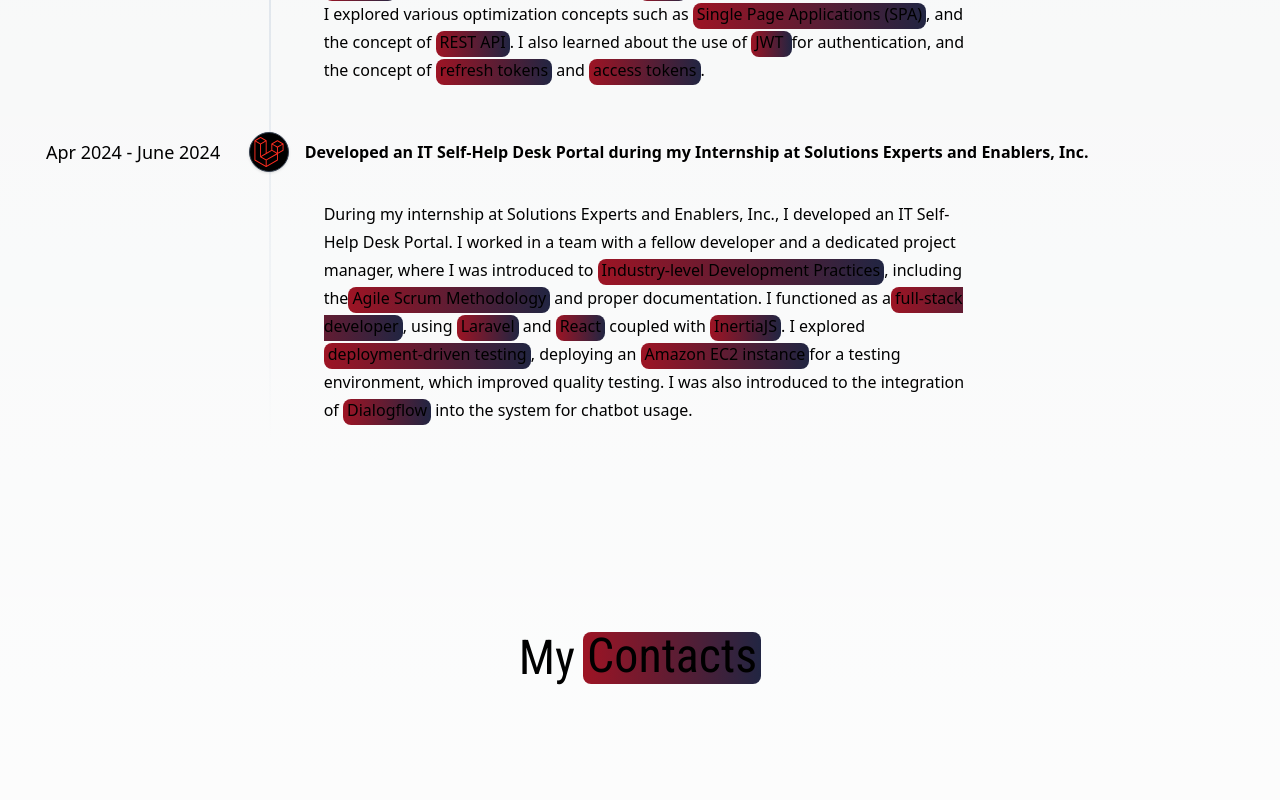
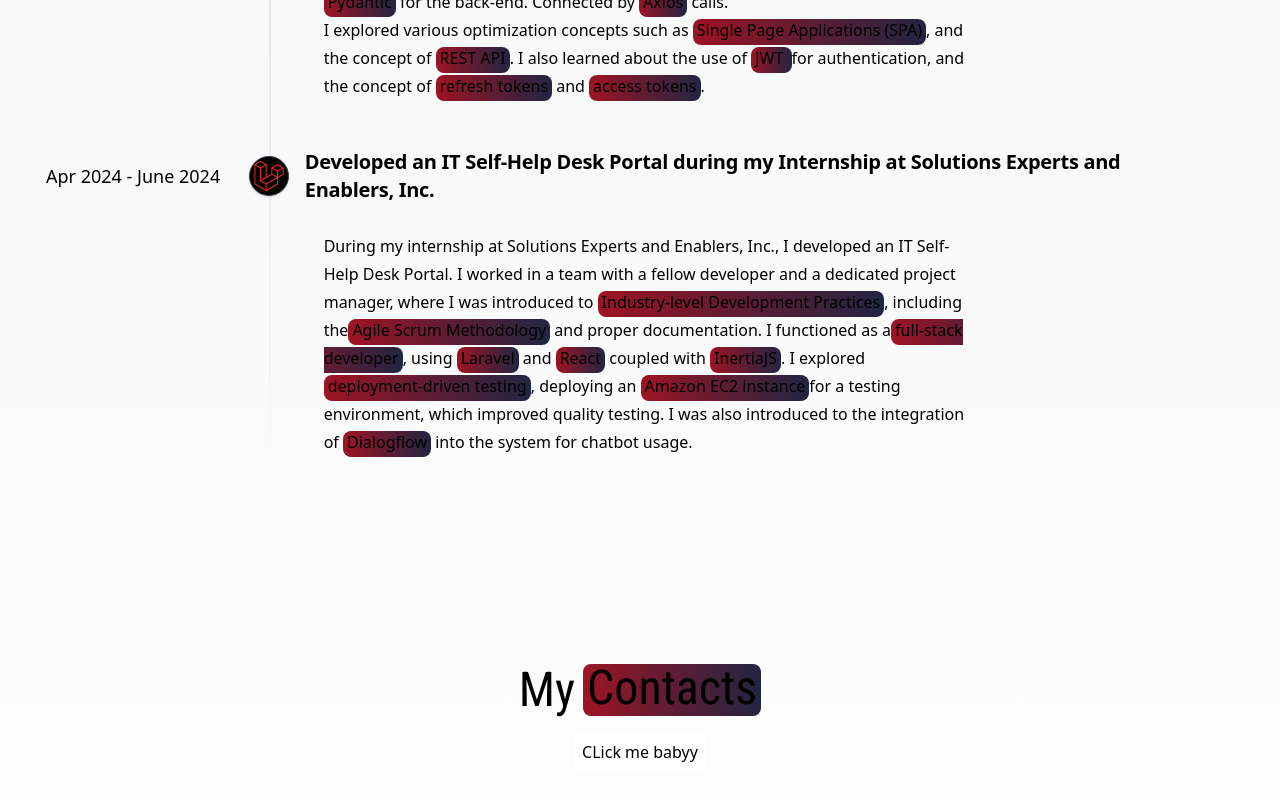
Before and after one commit to Bukangliwayway/haymeb-portfolio, a Next.js app: page / in a window 1280 px wide. Shown: the part 6488-7288 px from the top of the page. Built offline with nearby package versions, Linux system fonts and the light colour scheme; a web font is replaced by a local one.

Commit message:
contact us not yet updated tho

```diff
--- a/components/Contact/Index.tsx
+++ b/components/Contact/Index.tsx
@@ -1,13 +1,30 @@
-import React from "react";
+"use client";
+
+import React, { useState } from "react";
 import { Highlight } from "../ui/hero-highlight";
 
 const Contact = () => {
+  const fetchData = async () => {
+    const res = await fetch("/api/send", {
+      method: "POST",
+    });
+    const data = await res.json();
+
+    console.log(data); // { name: "John Doe" }
+  };
+
   return (
     <div className="flex flex-col">
       <div className="z-50 font-main-hero capitalize text-5xl text-center mt-28 mx-auto flex gap-2 justify-center items-center">
         <span>My</span>
         <Highlight className="text-black dark:text-white">Contacts</Highlight>
       </div>
+      <button
+        className="bg-white text-black p-2 rounded-md mt-4 mx-auto"
+        onClick={fetchData}
+      >
+        CLick me babyy
+      </button>
     </div>
   );
 };
--- a/components/Experiences/Index.tsx
+++ b/components/Experiences/Index.tsx
@@ -121,7 +121,8 @@
           <Highlight>deployment-driven testing</Highlight>, deploying an{" "}
           <Highlight>Amazon EC2 instance</Highlight>
           for a testing environment, which improved quality testing. I was also
-          introduced to the integration of <Highlight>{" "}
+          introduced to the integration of <Highlight>
+            {" "}
             Dialogflow
           </Highlight>{" "}
           into the system for chatbot usage.
@@ -154,7 +155,9 @@
                   </time>
                 </div>
                 <div className=" ml-14 lg:w-[90ch]">
-                  <span className=" font-bold ">{item.title}</span>
+                  <span className=" text-balance text-xl font-semibold tracking-[-0.015em] ">
+                    {item.title}
+                  </span>
                 </div>
               </div>
               <div className=" p-4 rounded ml-10 md:ml-[26ch] lg:w-[80ch] lg:px-[5ch] leading-7">
--- a/package.json
+++ b/package.json
@@ -4,6 +4,7 @@
   "private": true,
   "scripts": {
     "dev": "next dev",
+    "email": "email dev --dir pages/emails",
     "build": "next build",
     "start": "next start",
     "lint": "next lint"
@@ -11,15 +12,20 @@
   "dependencies": {
     "clsx": "^2.1.1",
     "framer-motion": "^11.2.10",
+    "@react-email/components": "0.0.19",
     "lucide-react": "^0.395.0",
     "next": "14.2.4",
     "react": "^18",
     "react-dom": "^18",
     "react-element-to-jsx-string": "^15.0.0",
+    "react-email": "2.1.4",
     "react-intersection-observer": "^9.10.3",
+    "resend": "^3.3.0",
+    "stream-browserify": "^3.0.0",
     "tailwind-merge": "^2.3.0"
   },
   "devDependencies": {
+    "@react-email/components": "0.0.19",
     "@types/node": "^20",
     "@types/react": "^18",
     "@types/react-dom": "^18",
--- a/pages/api/hello.ts
+++ b/pages/api/hello.ts
@@ -7,7 +7,7 @@
 
 export default function handler(
   req: NextApiRequest,
-  res: NextApiResponse<Data>,
+  res: NextApiResponse<Data>
 ) {
   res.status(200).json({ name: "John Doe" });
 }
--- /dev/null
+++ b/pages/api/send.ts
@@ -0,0 +1,21 @@
+import type { NextApiRequest, NextApiResponse } from "next";
+import { Resend } from "resend";
+import Welcome from "../emails/Welcome";
+import { render } from "@react-email/components";
+
+const resend = new Resend(process.env.RESEND_API_KEY);
+
+export default async (req: NextApiRequest, res: NextApiResponse) => {
+  const { data, error } = await resend.emails.send({
+    from: "Acme <onboarding@resend.dev>",
+    to: "jamesmatthewbelgica@gmail.com",
+    subject: "Welcome Peasant!",
+    html: render(Welcome()),
+  });
+
+  if (error) {
+    return res.status(400).json(error);
+  }
+
+  res.status(200).json(data);
+};
--- /dev/null
+++ b/pages/emails/Welcome.tsx
@@ -0,0 +1,15 @@
+import { Button, Html } from "@react-email/components";
+import * as React from "react";
+
+export default function Welcome() {
+  return (
+    <Html>
+      <Button
+        href="https://example.com"
+        style={{ background: "#000", color: "#fff", padding: "12px 20px" }}
+      >
+        Click me
+      </Button>
+    </Html>
+  );
+}
```
Also changed, not shown: 1 other file (tests, documents, lock files or other folders).
